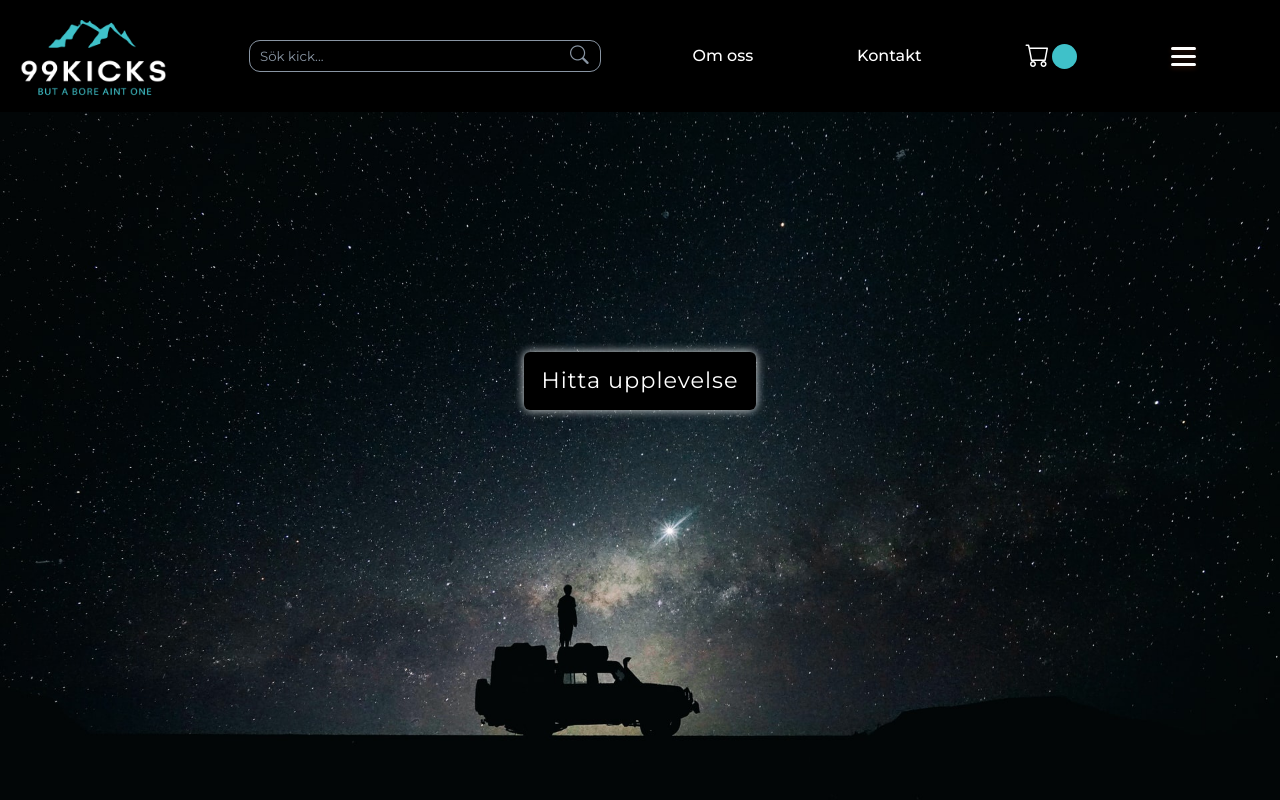
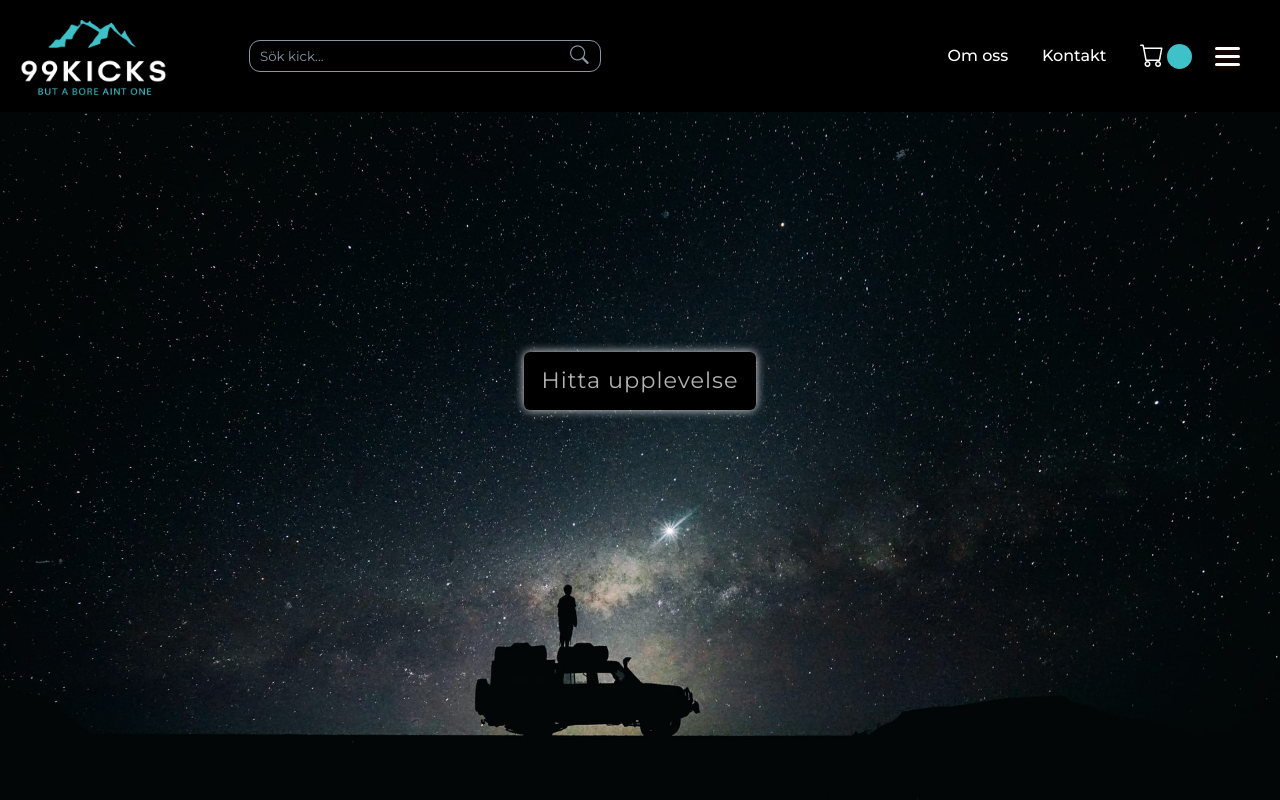
Before and after one commit to michael-cwm/MI-JavaScript-webshop, a website built with Parcel: page src/index.html in a window 1280 px wide. Shown: the top 800 px of the page. Built offline with nearby package versions, Linux system fonts and the light colour scheme.

Commit message:
small changes

```diff
--- a/src/scss/elements/_header.scss
+++ b/src/scss/elements/_header.scss
@@ -244,7 +244,7 @@ ul {
 
     .inputContainer {
       display: flex;
-      justify-content: center;
+      justify-content: flex-start;
       align-items: center;
       padding-left: 50px;
       height: 100%;
@@ -314,12 +314,15 @@ ul {
   .inputContainer {
     // padding-left: 200px;
     // margin-bottom: 20px;
-    z-index: 3;
+    // z-index: 3;
+    width: 55%;
+    // padding-right: 200px;
+    // justify-content: flex-start;
   }
 
   input {
     padding: 12px 70px 12px 10px;
-    width: 500px;
+    // width: 500px;
   }
 
   .burgerStyle {
@@ -338,6 +341,8 @@ ul {
 
     .headerWrapper {
       justify-content: space-evenly;
+      width: 25%;
+      margin-left: 30px;
     }
   }
 
--- a/src/scss/elements/_landingpage-hero.scss
+++ b/src/scss/elements/_landingpage-hero.scss
@@ -61,10 +61,10 @@
 
 
   .hero-btn {
-    font-size: 1.2rem;
+    font-size: 1.3rem;
     border-radius: 6px;
     font-family: fonts.$primary-font;
-    color: #fff;
+    color: rgb(179, 179, 179);
     background-color: #000;
     border: none;
     padding: 12px 20px;
```
Also changed, not shown: 2 other files.
